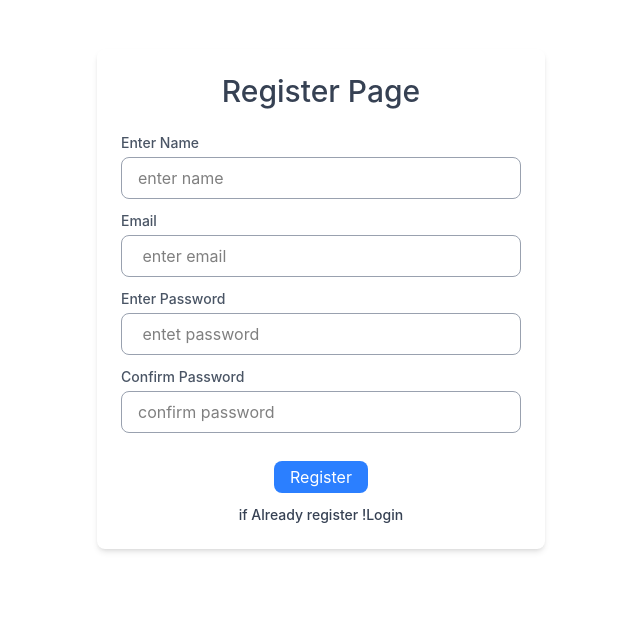
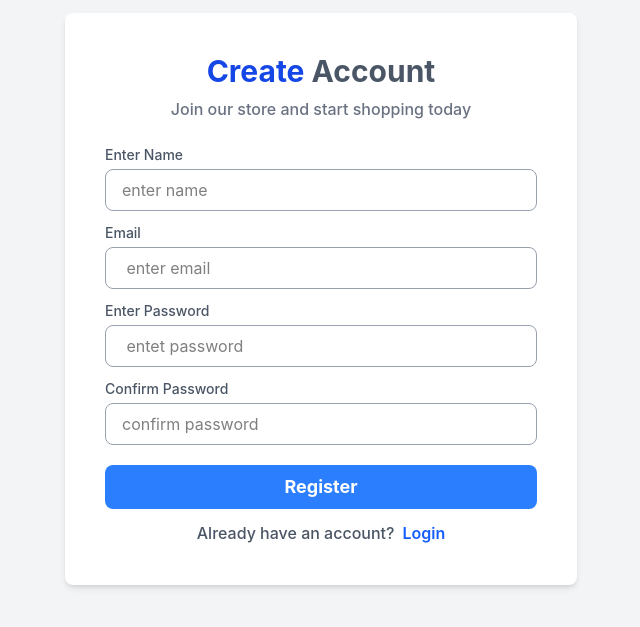
Before and after one commit to Abhishekrajput1234/ecommerce, a React (Vite) app in the folder front-end/e-commerce/: page /register in a window 1280 px wide. Shown: the part 101-728 px from the top of the page, without its empty margins (319-959 px from the left). Built offline with nearby package versions, Linux system fonts and the light colour scheme.

Commit message:
changing in ui

```diff
--- a/front-end/e-commerce/src/components/FeatureProduct.jsx
+++ b/front-end/e-commerce/src/components/FeatureProduct.jsx
@@ -27,12 +27,13 @@ export default function FeatureProduct({setBuyproduct}){
       <div className="mt-6 grid grid-cols-1 md:grid-cols-2 lg:grid-cols-3 gap-6 ">
         {
           featuredProducts.map((item)=>(
-            <div key={item._id} className="bg-white rounded-lg shadow-md p-3 overflow-hidden">
+            <div key={item._id} className="bg-white rounded-lg shadow-md p-3  overflow-hidden">
             <img src={item.image} alt={item.name} className="w-full  h-65 object-cover rounded-lg" />
 
             <h2 className="text-xl font-bold text-gray-800 mt-3">{item.title}</h2>
 
-             <div className="flex items-center gap-4 mt-2  ">
+             <div className="flex items-center justify-between mt-2 px-1 ">
+              <div>
 <span>
  ⭐⭐⭐⭐⭐
 </span>
@@ -40,24 +41,41 @@ export default function FeatureProduct({setBuyproduct}){
 <span className=" font-medium text-gray-700  ">
     (4.5)
     </span>
+    </div>
+
+
+  <span className=" text-gray-600 text-sm font-bold">
+    1.2k Reviews
+  </span>
 
     </div>
 
 
-            <p className="text-gray-600  mt-2 ">{item.description}</p>
-           <div className="flex items-center justify-between mt-3 px-2">
+            <p className="text-gray-600  mt-3 ">{item.description}</p>
 
-                        <p className="text-green-600 font-bold ">
-                            ₹ {item.price}
-                        </p>
 
-         <p className="text-red-500 font-semibold text-sm   ">
-            40% OFF
-        </p>
 
-        </div>
+    <div className="flex items-center gap-3 mt-3">
+  <span className="text-2xl font-bold text-gray-600">
+    ₹{item.price}
+  </span>
 
-        <div className="flex justify-between">
+  <span className="line-through text-gray-400">
+    ₹{Math.floor(item.price * 1.4)}
+  </span>
+
+  <span className="text-green-600 font-semibold">
+    40% Off
+  </span>
+</div>
+
+        <div className="flex flex-col  ">
+
+          <button
+            className="bg-yellow-500 w-full text-white px-3 py-2 rounded-lg
+                         hover:bg-yellow-600 mt-3 cursor-pointer capitalize text-sm font-medium ">
+            Add to cart
+          </button>
 
             <button
 
@@ -65,8 +83,8 @@ export default function FeatureProduct({setBuyproduct}){
               setBuyproduct(item)
               navigate("/buynow")
             }}
-            className="bg-blue-400 text-white px-3 py-2 rounded-lg
-                         hover:bg-blue-700 mt-3 cursor-pointer capitalize text-sm font-medium mb-4
+       className="    bg-blue-400 text-white px-3 py-2 rounded-lg
+                         hover:bg-blue-700 mt-3 w-full cursor-pointer capitalize text-sm font-medium
                          ">
 
 
--- a/front-end/e-commerce/src/components/Product.jsx
+++ b/front-end/e-commerce/src/components/Product.jsx
@@ -85,14 +85,21 @@ const addToCart = (item) => {
                          {/* RATING */}
 
 
-    <div className="flex items-center gap-4 mt-2  ">
+    <div className="flex items-center justify-between gap-4 mt-3 px-1  ">
+        <div>
 <span>
  ⭐⭐⭐⭐⭐
 </span>
 
-<span className=" font-medium text-gray-700  ">
+<span className=" font-medium text-gray-700 ml-2  ">
     (4.5)
     </span>
+    </div>
+
+
+  <span className=" text-gray-600 text-sm font-bold">
+    1.2k Reviews
+  </span>
 
     </div>
 
@@ -101,35 +108,39 @@ const addToCart = (item) => {
                         </p>
 
 
- <div className="flex items-center justify-between mt-3 px-2">
+<div className="flex items-center gap-3 mt-3">
+  <span className="text-2xl font-bold text-gray-600">
+    ₹{item.price}
+  </span>
 
-                        <p className="text-green-600 font-bold ">
-                            ₹ {item.price}
-                        </p>
+  <span className="line-through text-gray-400">
+    ₹{Math.floor(item.price * 1.4)}
+  </span>
 
-         <p className="text-red-500 font-semibold text-sm   ">
-            40% OFF
-        </p>
+  <span className="text-green-600 font-semibold">
+    40% Off
+  </span>
+</div>
 
-        </div>
+        <div className="flex flex-col items-center justify-between  mt-2 px-2">
 
-        <div className="flex items-center justify-between  mt-2 px-2">
+               <button
+                        onClick={() => addToCart(item)}
+                        className="bg-yellow-500 w-full text-white px-3 py-2 rounded-lg
+                         hover:bg-yellow-600 mt-3 cursor-pointer capitalize text-sm font-medium ">
+                            Add to cart
+                        </button>
 
 
                         <button onClick={()=>buynow(item)}
 
                         className="bg-blue-400 text-white px-3 py-2 rounded-lg
-                         hover:bg-blue-700 mt-3 cursor-pointer capitalize text-sm font-medium ">
+                         hover:bg-blue-700 mt-3 w-full cursor-pointer capitalize text-sm font-medium ">
                             buy now
                         </button>
 
 
-                          <button
-                        onClick={() => addToCart(item)}
-                        className="bg-blue-400 text-white px-3 py-2 rounded-lg
-                         hover:bg-blue-700 mt-3 cursor-pointer capitalize text-sm font-medium ">
-                            Add to cart
-                        </button>
+
                         </div>
 
                     </div>
--- a/front-end/e-commerce/src/pages/Login.jsx
+++ b/front-end/e-commerce/src/pages/Login.jsx
@@ -58,9 +58,16 @@ const submithandler=async(e)=>{
 
     return(<>
 
-    <div className=" min-h-screen flex items-center  justify-center p-8">
-    <div className="bg-white md:max-w-md w-full p-8 rounded-lg shadow-md">
-    <h2 className="text-3xl text-gray-700 font-medium mb-4 text-center capitalize " >login page</h2>
+    <div className=" min-h-screen flex items-center bg-gray-100  justify-center p-8">
+    <div className="bg-white w-full md:max-w-lg p-10 rounded-lg shadow-md">
+ <h2 className="text-3xl font-bold text-center text-gray-700 mb-2">
+  <span className="text-blue-700">Welcome</span>
+  <span className="text-gray-600"> Back</span>
+</h2>
+
+<p className="text-center text-gray-500 mb-6 font-medium">
+  Login to access your account
+</p>
     <form className="space-y-3"  onSubmit={submithandler} >
 
         <div>
@@ -81,12 +88,21 @@ const submithandler=async(e)=>{
         </div>
 
 <div className="text-center">
-<button className="capitalize bg-blue-500 text-white py-1 px-4 rounded-lg
- hover:bg-blue-600  mt-4 cursor-pointer ">login</button>
+<button className="capitalize bg-blue-500 w-full text-white py-2 px-4 rounded-lg
+ hover:bg-blue-600  mt-2 font-bold text-lg  cursor-pointer">login</button>
 
 </div>
 
-<p className="text-gray-700 font-medium text-sm  text-center capitalize"> new user ?<Link to="/register" className="hover:text-blue-500"> register</Link></p>
+ <p className="text-center mt-2 font-medium text-gray-600">
+  New Account ?
+
+  <Link
+    to="/register"
+    className="ml-2 text-blue-600 font-semibold hover:underline"
+  >
+    Register
+  </Link>
+</p>
 
     </form>
     </div>
--- a/front-end/e-commerce/src/pages/Register.jsx
+++ b/front-end/e-commerce/src/pages/Register.jsx
@@ -47,9 +47,15 @@ export default function Register(){
     }
 return(<>
 
- <div className=" min-h-screen flex items-center  justify-center p-8">
-<div className="bg-white w-full  md:max-w-md p-6 rounded-lg shadow-md   ">
-<h3 className="text-3xl text-gray-700 font-medium mb-6 text-center capitalize " >register page</h3>
+ <div className=" min-h-screen flex items-center bg-gray-100  justify-center p-8">
+<div className="bg-white w-full  md:max-w-lg p-10 rounded-lg shadow-md   ">
+<h2 className="text-3xl font-bold text-center text-gray-700 mb-2">
+  <span className="text-blue-700 font-bold">Create</span> <span className="text-gray-600 font-bold"> Account</span>
+</h2>
+
+<p className="text-center text-gray-500  mb-6 font-medium">
+  Join our store and start shopping today
+</p>
 <form className="space-y-3" onSubmit={submithandler}>
 
 <div>
@@ -94,14 +100,23 @@ name="password"
 
 
 
-<div className="text-center">
-<button className="capitalize bg-blue-500 text-white py-1 px-4 rounded-lg
- hover:bg-blue-600 mb-3 mt-4 cursor-pointer">register</button>
+<div>
+<button className="capitalize bg-blue-500 w-full text-white py-2 px-4 rounded-lg
+ hover:bg-blue-600  mt-2 font-bold text-lg  cursor-pointer">register</button>
 </div>
 
 </form>
 
-<p className="text-gray-700 text-sm font-medium text-center">if Already register <Link to="/login" className="hover:text-blue-500">!Login</Link></p>
+<p className="text-center mt-3 font-medium text-gray-600">
+  Already have an account?
+
+  <Link
+    to="/login"
+    className="ml-2 text-blue-600 font-semibold hover:underline"
+  >
+    Login
+  </Link>
+</p>
 
 
 </div>
```
